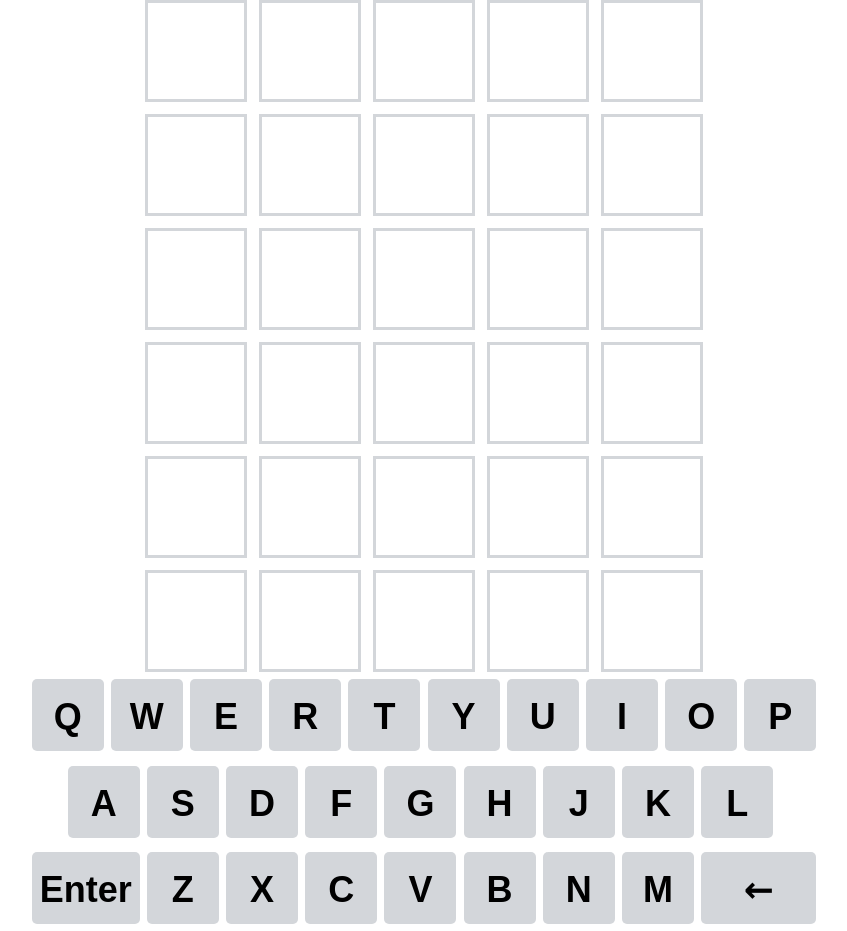
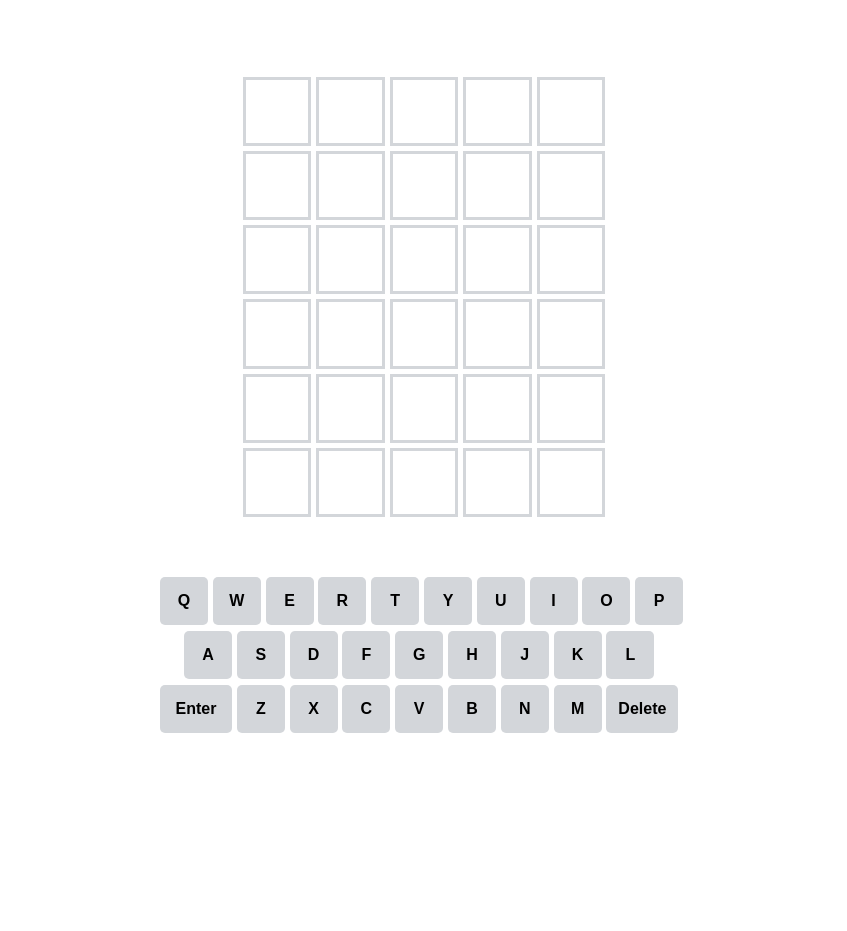
Before and after one commit to ikalco/wordle, a Vue app: page / in a window 1280 px wide. Shown: the whole page, without its empty margins (216-1063 px from the left). After the commit the page ends 800 px from the top, so only its background shows below. Built offline with nearby package versions, Linux system fonts and the light colour scheme.

Commit message:
made keyboard fit screen and added reset ability to reset game at the end

```diff
--- a/src/App.vue
+++ b/src/App.vue
@@ -1,6 +1,7 @@
 <template>
-  <div class="game">
-    <PopupHandler ref="popuphandler"></PopupHandler>
+  <div id="game">
+    <div id="center">
+      <PopupHandler ref="popuphandler" @reset="this.resetGame()"></PopupHandler>
       <Wordle
         @popupHandler="$refs.popuphandler.addPopup($event)"
         @setLetter="$refs.keyboard.setLetter($event)"
@@ -10,6 +11,7 @@
         ref="keyboard"
         @keyPressed="$refs.wordle.handleKeyPress($event)"
       ></Keyboard>
+    </div>
   </div>
 </template>
 
@@ -25,51 +27,33 @@ export default {
     PopupHandler,
     Keyboard,
   },
+  methods: {
+    resetGame() {
+      this.$refs.wordle.resetState();
+      this.$refs.popuphandler.resetState();
+      this.$refs.keyboard.resetState();
+    },
+  },
 };
 </script>
 
 <style>
-div.game {
-  display: grid;
-  align-items: center;
-  justify-items: center;
-
-  height: 100vh;
+html {
+  font-family: sans-serif;
+  font-weight: bold;
 }
 
-@media only screen and (min-width: 280px) {
-  html {
-    font-size: 8px;
-  }
+div#game {
+  display: table;
+  position: absolute;
+  top: 0;
+  left: 0;
+  height: 100%;
+  width: 100%;
 }
 
-@media only screen and (min-width: 320px) {
-  html {
-    font-size: 9px;
-  }
-}
-
-@media only screen and (min-width: 375px) {
-  html {
-    font-size: 10px;
-  }
-}
-
-@media only screen and (min-width: 425px) {
-  html {
-    font-size: 12px;
-  }
-}
-
-@media only screen and (min-width: 768px) {
-  html {
-    font-size: 16px;
-  }
-}
-
-@media only screen and (min-width: 1024px) {
-  html {
-    font-size: 24px;
-  }
+div#center {
+  display: table-cell;
+  vertical-align: middle;
 }
 </style>
--- a/src/components/Keyboard.vue
+++ b/src/components/Keyboard.vue
@@ -6,21 +6,24 @@
         :key="index"
         :letter="letter"
         :type="letters[letter]"
+        :last="9"
         @click="keyPressed(letter)"
       ></KeyboardTile>
     </div>
     <div class="row">
-      <div class="half-space">&nbsp;</div>
+      <div class="halfspace"></div>
       <KeyboardTile
         v-for="(letter, index) in Object.keys(letters).slice(10, 19)"
         :key="index"
         :letter="letter"
         :type="letters[letter]"
+        :last="8"
         @click="keyPressed(letter)"
       ></KeyboardTile>
+      <div class="halfspace"></div>
     </div>
     <div class="row">
-      <div class="one-half-space" @click="keyPressed('Enter')">Enter</div>
+      <div class="tile onehalf" @click="keyPressed('Enter')">Enter</div>
       <KeyboardTile
         v-for="(letter, index) in Object.keys(letters).slice(19)"
         :key="index"
@@ -28,12 +31,8 @@
         :type="letters[letter]"
         @click="keyPressed(letter)"
       ></KeyboardTile>
-      <div
-        class="one-half-space"
-        @click="keyPressed('Backspace')"
-        style="font-family: 'Lucida Sans Unicode'; width: 4.8rem"
-      >
-        ←
+      <div class="tile onehalf last" @click="keyPressed('Backspace')">
+        Delete
       </div>
     </div>
   </div>
@@ -103,53 +102,92 @@ export default {
         });
       }
     },
+    resetState() {
+      this.letters = {
+        Q: -1,
+        W: -1,
+        E: -1,
+        R: -1,
+        T: -1,
+        Y: -1,
+        U: -1,
+        I: -1,
+        O: -1,
+        P: -1,
+        A: -1,
+        S: -1,
+        D: -1,
+        F: -1,
+        G: -1,
+        H: -1,
+        J: -1,
+        K: -1,
+        L: -1,
+        Z: -1,
+        X: -1,
+        C: -1,
+        V: -1,
+        B: -1,
+        N: -1,
+        M: -1,
+      };
+    },
   },
 };
 </script>
 
 <style scoped>
-div.half-space {
-  display: inline-block;
+div.keyboard {
+  display: flex;
+  flex-direction: column;
 
-  line-height: 3.2rem;
+  row-gap: 6px;
 
-  font-family: sans-serif;
-  font-weight: bold;
-  font-size: 1.5rem;
+  max-width: 528px;
+  max-height: 174px;
+
   user-select: none;
 
-  width: 1.5rem;
-  height: 3rem;
-
-  margin-top: 0.2em;
-  margin-bottom: 0.2em;
+  margin: auto;
+  margin-top: 50px;
 }
 
-div.one-half-space {
-  display: inline-block;
+div.row {
+  display: flex;
+}
 
-  text-align: center;
-  line-height: 3.2rem;
-
-  font-family: sans-serif;
-  font-weight: bold;
-  font-size: 1.5rem;
-  user-select: none;
-
-  width: 4.5rem;
-  height: 3rem;
-
-  border: 0;
-  padding: 0;
-  border-radius: 5px;
-
-  margin-left: 0.1em;
-  margin-right: 0.1em;
-
-  margin-top: 0.2em;
-  margin-bottom: 0.2em;
+div.tile {
+  display: flex;
 
   background-color: #d3d6da;
   color: black;
+
+  justify-content: center;
+  align-items: center;
+
+  flex: 1;
+
+  padding: 0;
+  border: 0;
+
+  max-width: 48px;
+  height: 48px;
+
+  border-radius: 5px;
+  margin: 0 4.8px 0 0;
+}
+
+div.last {
+  margin: 0;
+}
+
+div.onehalf {
+  flex: 1.5;
+  max-width: 72px;
+}
+
+div.halfspace {
+  flex: 0.5;
+  max-width: 24px;
 }
 </style>
--- a/src/components/KeyboardTile.vue
+++ b/src/components/KeyboardTile.vue
@@ -1,11 +1,12 @@
 <template>
   <div
     :class="{
-      tile: true,
+      keyboardtile: true,
       default: isDefault(),
       wrong: isWrong(),
       present: isPresent(),
       correct: isCorrect(),
+      last: isLast(),
     }"
   >
     {{ this.letter }}
@@ -15,7 +16,7 @@
 <script>
 export default {
   name: "Legend",
-  props: ["letter", "type"],
+  props: ["letter", "type", "last"],
   methods: {
     isDefault() {
       return this.type == -1;
@@ -29,6 +30,9 @@ export default {
     isCorrect() {
       return this.type == 2;
     },
+    isLast() {
+      return this.$.vnode.key == this.last;
+    },
   },
 };
 </script>
@@ -38,31 +42,28 @@ div {
   touch-action: manipulation;
 }
 
-div.tile {
-  display: inline-block;
+div.keyboardtile {
+  display: flex;
 
-  text-align: center;
-  line-height: 3.2rem;
+  justify-content: center;
+  align-items: center;
 
-  font-family: sans-serif;
-  font-weight: bold;
-  font-size: 1.5rem;
-  user-select: none;
+  flex: 1;
 
-  width: 3rem;
-  height: 3rem;
+  padding: 0;
+  border: 0;
 
-  border: 0;
-  padding: 0;
   border-radius: 5px;
+  margin: 0 4.8px 0 0;
+
+  max-width: 48px;
+  height: 48px;
 
   transition: background-color 100ms ease, color 100ms;
+}
 
-  margin-left: 0.1em;
-  margin-right: 0.1em;
-
-  margin-top: 0.2em;
-  margin-bottom: 0.2em;
+div.last {
+  margin: 0;
 }
 
 div.default {
--- a/src/components/Popup.vue
+++ b/src/components/Popup.vue
@@ -56,7 +56,8 @@ div.container {
   border-radius: 5px;
 
   position: relative;
-  margin-top: 10%;
+  margin: auto;
+  margin-top: 10px;
 }
 
 div.fade {
--- a/src/components/PopupHandler.vue
+++ b/src/components/PopupHandler.vue
@@ -7,6 +7,7 @@
       :fade="popup[1]"
       :identifier="popup[2]"
       @deletepopup="deletePopup($event)"
+      @click="resetGame(popup[1])"
     ></Popup>
   </div>
 </template>
@@ -31,6 +32,14 @@ export default {
     deletePopup(popup) {
       this.popups.splice(this.popups.indexOf(popup), 1);
     },
+    resetGame(popup) {
+      if (popup == false) {
+        this.$emit("reset");
+      }
+    },
+    resetState() {
+      this.popups = [];
+    },
   },
 };
 </script>
@@ -40,6 +49,6 @@ div.popupContainer {
   position: absolute;
   top: 7%;
 
-  height: 93%;
+  width: 100%;
 }
 </style>
--- a/src/components/Wordle.vue
+++ b/src/components/Wordle.vue
@@ -6,6 +6,7 @@
       :values="value"
       :states="states[index]"
       :invalid="invalids[index]"
+      :reset="this.reset"
     ></WordleRow>
   </div>
 </template>
@@ -36,6 +37,7 @@ export default {
       possibleAnswers: {},
       answer: "",
       flipping: false,
+      reset: 0,
     };
   },
   methods: {
@@ -113,13 +115,16 @@ export default {
           }
 
           if (this.values[this.current] == this.answer) {
-            console.log("You Win!");
             window.removeEventListener("keyup", this.handleKeyPress);
             this.$emit("popupHandler", ["You Win!", false]);
+            this.$emit("popupHandler", ["Press to Restart", false]);
           } else if (this.current == 5) {
-            console.log("You Lose!");
             window.removeEventListener("keyup", this.handleKeyPress);
-            this.$emit("popupHandler", [this.answer, false]);
+            this.$emit("popupHandler", [
+              `Answer Is ${this.answer.toLocaleUpperCase()}`,
+              false,
+            ]);
+            this.$emit("popupHandler", ["Press to Restart", false]);
           }
           this.index = 0;
           this.current++;
@@ -131,8 +136,30 @@ export default {
           this.invalids[this.current] = false;
         }, 600);
         this.$emit("popupHandler", ["Invalid", true]);
-        console.log("Invalid Word");
       }
+    },
+    resetState() {
+      this.current = 0;
+      this.index = 0;
+      this.values = ["     ", "     ", "     ", "     ", "     ", "     "];
+      this.invalids = [false, false, false, false, false, false];
+      this.states = [
+        [-1, -1, -1, -1, -1],
+        [-1, -1, -1, -1, -1],
+        [-1, -1, -1, -1, -1],
+        [-1, -1, -1, -1, -1],
+        [-1, -1, -1, -1, -1],
+        [-1, -1, -1, -1, -1],
+      ];
+      this.flipping = false;
+
+      window.addEventListener("keyup", this.handleKeyPress);
+      this.answer = Object.keys(this.possibleAnswers);
+      this.answer = this.answer[Math.floor(Math.random() * this.answer.length)];
+
+      setTimeout(() => {
+        this.reset++;
+      }, 300);
     },
   },
   mounted: function () {
@@ -145,16 +172,6 @@ export default {
         this.answer = Object.keys(this.possibleAnswers);
         this.answer =
           this.answer[Math.floor(Math.random() * this.answer.length)];
-
-        // answer = scoff
-        // yours
-        // 01001
-
-        // alien
-        // 00000
-
-        // could
-        // INVALID
       });
   },
   unmounted: function () {
@@ -166,11 +183,16 @@ export default {
 <style scoped>
 div.wordle {
   display: grid;
+  grid-template-rows: repeat(6, 1fr);
+  grid-gap: 5px;
+  padding: 10px;
+  box-sizing: border-box;
 
-  grid-template-columns: min-content min-content min-content min-content min-content;
-  grid-template-rows: auto auto auto auto auto auto;
+  user-select: none;
 
-  column-gap: 0.5em;
-  row-gap: 0.5em;
+  width: 382px;
+  height: 460px;
+
+  margin: auto;
 }
 </style>
--- a/src/components/WordleRow.vue
+++ b/src/components/WordleRow.vue
@@ -1,11 +1,14 @@
 <template>
+  <div class="row">
     <WordleTile
       v-for="n in 5"
       :key="n"
       :value="this.values.at(n - 1)"
       :state="this.states[n - 1]"
       :invalid="this.invalid"
+      :reset="this.reset"
     ></WordleTile>
+  </div>
 </template>
 
 <script>
@@ -16,8 +19,16 @@ export default {
   components: {
     WordleTile,
   },
-  props: ["values", "states", "invalid"],
+  props: ["values", "states", "invalid", "reset"],
 };
 </script>
 
-<style scoped></style>
+<style scoped>
+div.row {
+  display: grid;
+
+  grid-template-columns: repeat(5, 1fr);
+
+  grid-gap: 5px;
+}
+</style>
--- a/src/components/WordleTile.vue
+++ b/src/components/WordleTile.vue
@@ -6,10 +6,10 @@
       wrong: isWrong(),
       present: isPresent(),
       correct: isCorrect(),
-      flipin: flipin,
-      flipout: flipout,
-      shake: invalid,
-      scalebounce: scalebounce,
+      flipin: this.flipin,
+      flipout: this.flipout,
+      shake: this.invalid,
+      scalebounce: this.scalebounce,
     }"
   >
     {{ this.value.toLocaleUpperCase() }}
@@ -23,6 +23,7 @@ export default {
     value: String,
     state: Number,
     invalid: Boolean,
+    reset: Number,
   },
   methods: {
     isTyped() {
@@ -61,24 +62,37 @@ export default {
         }, 100);
       }
     },
+    reset: function () {
+      this.flipin = false;
+      this.flipout = false;
+      this.scalebounce = false;
+      console.log(this.value, this.state, this.invalid, this.reset);
+    },
   },
 };
 </script>
 
 <style scoped>
 div.box {
-  text-align: center;
+  display: inline-flex;
 
-  font-family: sans-serif;
-  font-weight: bold;
+  justify-content: center;
+  align-items: center;
+
+  box-sizing: border-box;
+  width: 100%;
+
+  flex: 1;
   font-size: 2rem;
-  user-select: none;
-
-  width: 2em;
-  height: 2em;
-  line-height: 2em;
 
   border: solid #d3d6da 3px;
+  color: black;
+}
+
+div.box::before {
+  content: "";
+  display: inline-block;
+  padding-bottom: 100%;
 }
 
 div.scalebounce {
```
Also changed, not shown: 10 other files (tests, documents, lock files or other folders). Lines whose indentation alone changed are shown as unchanged.
